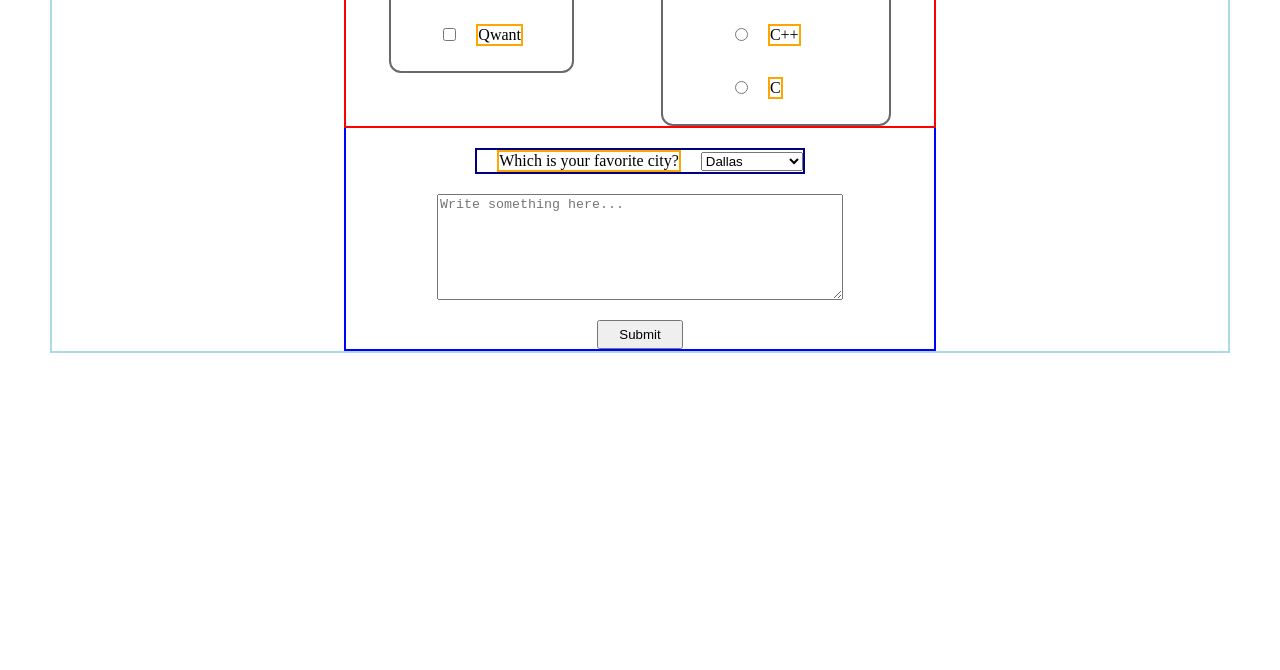
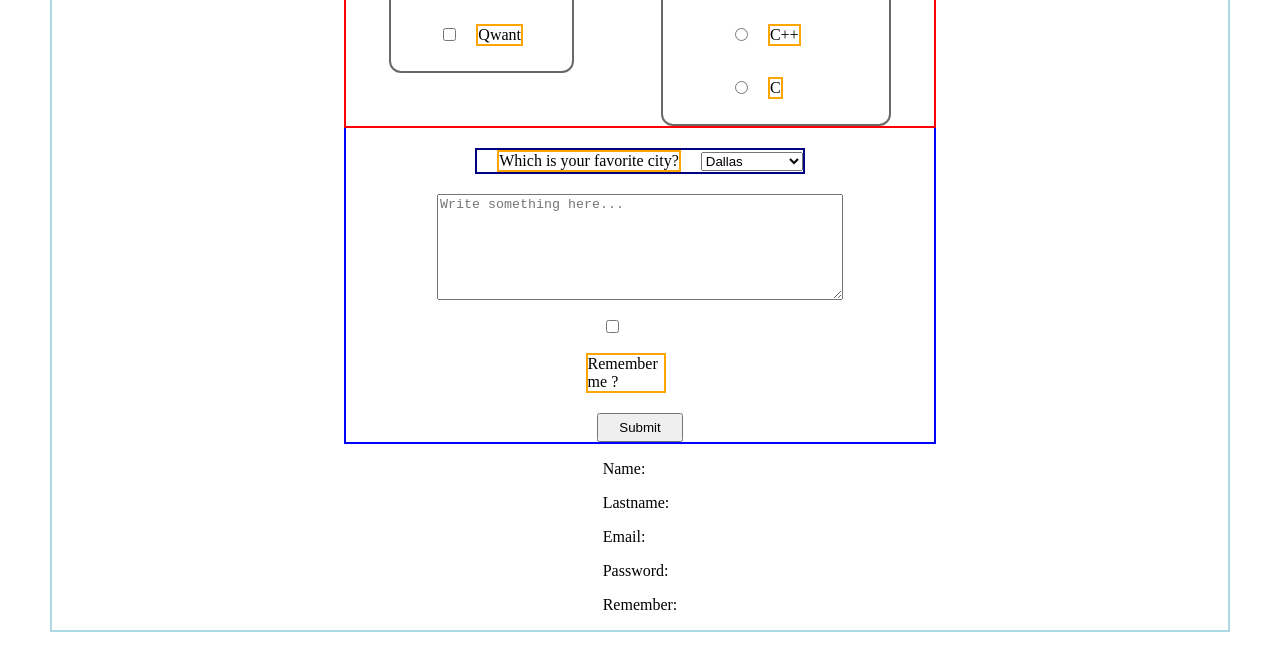
Before and after one commit to TLRKiliann/great-react, a React (Create React App) app in the folder big-project/: page /sign-up in a window 1280 px wide. Shown: the part 837-1507 px from the top of the page. Before the commit the page ends 1200 px from the top, so only its background shows below. Built offline with nearby package versions, Linux system fonts and the light colour scheme.

Commit message:
sign-up form improved

```diff
--- a/big-project/src/App.css
+++ b/big-project/src/App.css
@@ -16,7 +16,7 @@ body {
 
 .App {
   width: 100%;
-  height: 150vh;
+  height: 300vh;
   background-color: var(--bg-color);
   color: var(--text-color);
   font-family: 'One serif';
--- a/big-project/src/Pages/blogs.js
+++ b/big-project/src/Pages/blogs.js
@@ -4,7 +4,7 @@ import "./style.css"
 const Blogs = () => {
   return (
     <div className="about--div">
-      <h1>You can write your blogs!</h1>
+      <h1>Hackers-blogs!</h1>
     </div>
   );
 };
--- a/big-project/src/Pages/signup.js
+++ b/big-project/src/Pages/signup.js
@@ -2,19 +2,63 @@ import React from 'react';
 //import { useState } from 'react';
 import "./style.css"
 
-const SignUp = () => {
-  //const [name, setName] = useState("")
 
-  const handleSubmit = (e) => {
-    e.preventDefault();
-  }
+class SignUp extends React.Component {
+  constructor(props) {
+    super(props);
+    this.state = {
+      entryName: "",
+      entryLastName: "",
+      passwd: "",
+      confirm: "",
+      entryEmail: "",
+      rememberMe: false
+    };
+    this.handleChange = this.handleChange.bind(this);
+    this.handleSubmit = this.handleSubmit.bind(this);
+    this.Remove = this.Remove.bind(this);
+  };
+
+  componentDidMount() {
+    const rememberMe = localStorage.getItem('Remember') === 'true';
+    const entryName = rememberMe ? localStorage.getItem('Name') : '';
+    const entryLastName = rememberMe ? localStorage.getItem('Lastname') : '';
+    const entryEmail = rememberMe ? localStorage.getItem('email') : '';
+    const passwd = rememberMe ? localStorage.getItem('Password') : '';
+    this.setState({ rememberMe, entryName, entryLastName, entryEmail, passwd });
+  };
+
+  handleSubmit = (e) => {
+    const { entryName, entryLastName, passwd, entryEmail, rememberMe } = this.state;
+    localStorage.setItem('Name', JSON.stringify(entryName));
+    localStorage.setItem('Lastname', JSON.stringify(entryLastName));
+    localStorage.setItem('email', JSON.stringify(entryEmail));
+    localStorage.setItem('Password', JSON.stringify(passwd));
+    localStorage.setItem('Remember', JSON.stringify(rememberMe));
+  };
+
+  handleChange = (e) => {
+    const input = e.target;
+    this.setState({
+      [input.name]: input.type === 'checkbox' ? input.checked : input.value
+    });
+  };
+
+  Remove = () => {
+    localStorage.removeItem('Name')
+    localStorage.removeItem('Lastname');
+    localStorage.removeItem('email');
+    localStorage.removeItem('Password');
+  };
+  render() {
+    const {entryName, entryLastName, passwd, confirm, entryEmail, rememberMe} = this.state;
     return (
       <div className="about--div">
         <h1>Sign Up</h1>
 
         <div id="form--div">
 
-        <form onSubmit={(e) => handleSubmit(e)}>
+          <form onSubmit={(e) => this.handleSubmit(e)}>
 
             <legend>
               Please enter your informations below
@@ -22,27 +66,57 @@ const SignUp = () => {
 
             <label>
               <h4>Name</h4>
-            <input id="name" type="text" name="name" value="" placeholder="name" />
+              <input
+                id="name"
+                type="text"
+                name="name"
+                value={entryName}
+                onChange={this.handleChange}
+                placeholder="name" />
             </label>
 
             <label>
               <h4>Lastname</h4>
-            <input id="lastname" type="text" name="lastname" value="" placeholder="lastname" />
+              <input
+                id="lastname"
+                type="text"
+                name="lastname"
+                value={entryLastName}
+                onChange={this.handleChange}
+                placeholder="lastname" />
             </label>
 
             <label>
               <h4>e-mail</h4>
-            <input id="email" type="e-mail" name="email" value="" placeholder="e-mail" />
+              <input
+                id="entryEmail"
+                type="e-mail"
+                name="email"
+                value={entryEmail}
+                onChange={this.handleChange}
+                placeholder="e-mail" />
             </label>
 
             <label>
               <h4>Password</h4>
-            <input id="passwd" type="password" name="passwd" value="" placeholder="password" />
+              <input
+                id="passwd"
+                type="password"
+                name="passwd"
+                value={passwd}
+                onChange={(e) => this.setState({passwd: e.target.value})}
+                placeholder="password" />
             </label>
 
             <label>
               <h4>Confirm Password</h4>
-            <input id="confirm" type="password" name="confirm" value="" placeholder="confirm password" />
+              <input
+                id="confirm"
+                type="password"
+                name="confirm"
+                value={confirm}
+                onChange={(e) => this.setState({confirm: e.target.value})}
+                placeholder="confirm password" />
             </label>
 
             <div className="fieldset--div">
@@ -52,22 +126,22 @@ const SignUp = () => {
 
                 <div className="inlab--div">
                   <input id="google" type="checkbox" name="toppings" value="google" />
-                <label for="google">Google</label><br/>
+                  <label htmlFor="google">Google</label><br/>
                 </div>
 
                 <div className="inlab--div">
                   <input id="firefox" type="checkbox" name="toppings" value="firefox" />
-                <label for="firefox">Firefox</label><br/>
+                  <label htmlFor="firefox">Firefox</label><br/>
                 </div>
 
                 <div className="inlab--div">
                   <input id="ecosia" type="checkbox" name="toppings" value="ecosia" />
-                <label for="ecosia">Ecosia</label><br/>
+                  <label htmlFor="ecosia">Ecosia</label><br/>
                 </div>
 
                 <div className="inlab--div">
                   <input id="qwant" type="checkbox" name="toppings" value="qwant" />
-                <label for="qwant">Qwant</label>
+                  <label htmlFor="qwant">Qwant</label>
                 </div>
 
               </fieldset>
@@ -79,39 +153,39 @@ const SignUp = () => {
 
                 <div className="inlab--divtwo">
                   <input id="python" type="radio" name="language" value="python" />
-                <label for="python">Python</label><br/>
+                  <label htmlFor="python">Python</label><br/>
                 </div>
 
                 <div className="inlab--divtwo">
                   <input id="js" type="radio" name="language" value="js" />
-                <label for="js">JavaScript</label><br/>
+                  <label htmlFor="js">JavaScript</label><br/>
                 </div>
 
                 <div className="inlab--divtwo">
                   <input id="java" type="radio" name="language" value="java" />
-                <label for="java">Java</label>
+                  <label htmlFor="java">Java</label>
                 </div>
 
                 <div className="inlab--divtwo">
                   <input id="csharp" type="radio" name="language" value="csharp" />
-                <label for="csharp">C#</label>
+                  <label htmlFor="csharp">C#</label>
                 </div>
 
                 <div className="inlab--divtwo">
                   <input id="cplus" type="radio" name="language" value="cplus" />
-                <label for="cplus">C++</label>
+                  <label htmlFor="cplus">C++</label>
                 </div>
 
                 <div className="inlab--divtwo">
                   <input id="langc" type="radio" name="language" value="langc" />
-                <label for="langc">C</label>
+                  <label htmlFor="langc">C</label>
                 </div>
 
               </fieldset>
             </div>
 
             <div id="select--div">
-            <label for="favcity">Which is your favorite city?</label>
+              <label htmlFor="favcity">Which is your favorite city?</label>
 
               <select id="favcity" name="select">
                 <option value="1">Dallas</option>
@@ -129,10 +203,19 @@ const SignUp = () => {
 
             </div>
 
-
             <textarea id="textarea" type="text" name="textarea" placeholder="Write something here...">
 
             </textarea>
+
+            <div className="remember--div">
+              <input
+                type="checkbox"
+                name="remember"
+                checked={rememberMe}
+                onChange={this.handleChange}
+              />
+              <label htmlFor="remember">Remember me ?</label>
+            </div>
 
             <button type="submit" className="btn-signup">
               Submit
@@ -140,10 +223,19 @@ const SignUp = () => {
 
           </form>
 
+          <div>
+            <p>Name: {localStorage.getItem('Name')}</p>
+            <p>Lastname: {localStorage.getItem('Lastname')}</p>
+            <p>Email: {localStorage.getItem('email')}</p>
+            <p>Password: {localStorage.getItem('Password')}</p>
+            <p>Remember: {localStorage.getItem('Remember')}</p>
+          </div>
+
         </div>
 
       </div>
     );
   };
+};
 
 export default SignUp;
```
Lines whose indentation alone changed are shown as unchanged.
